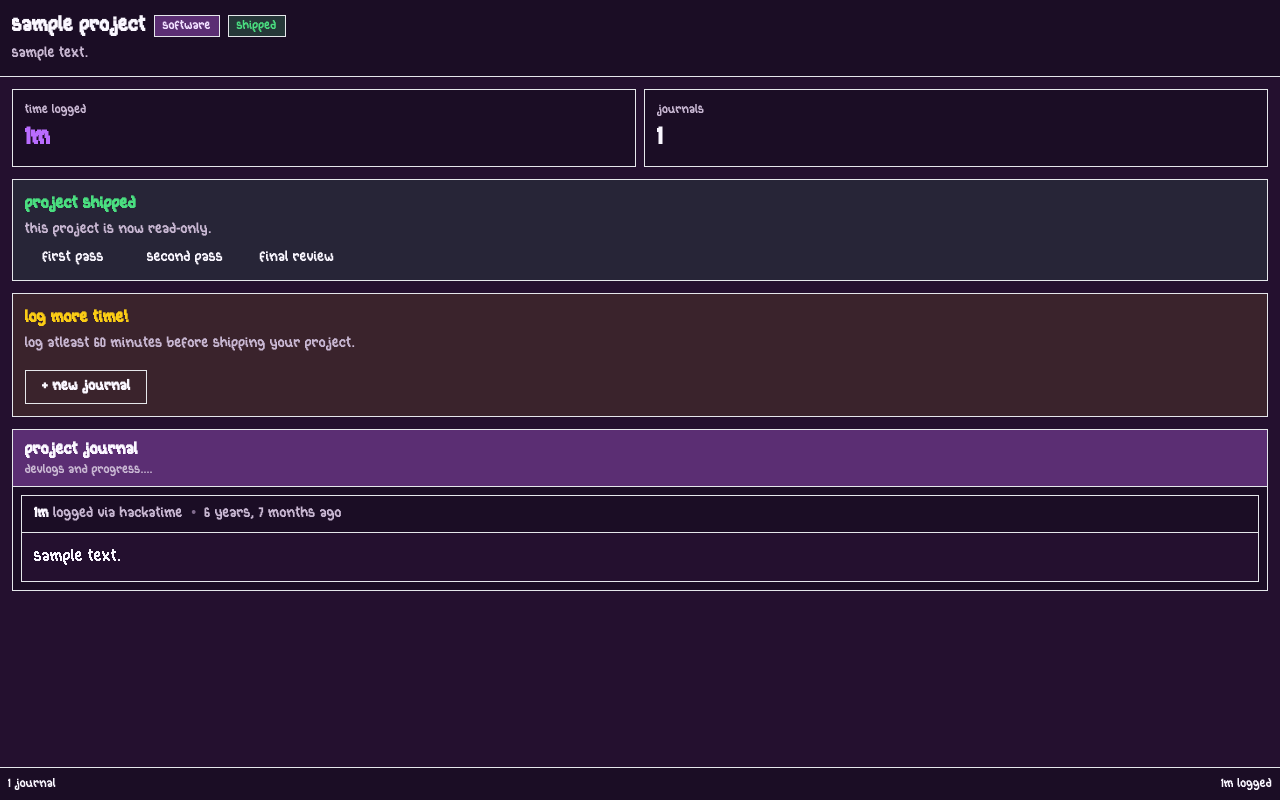
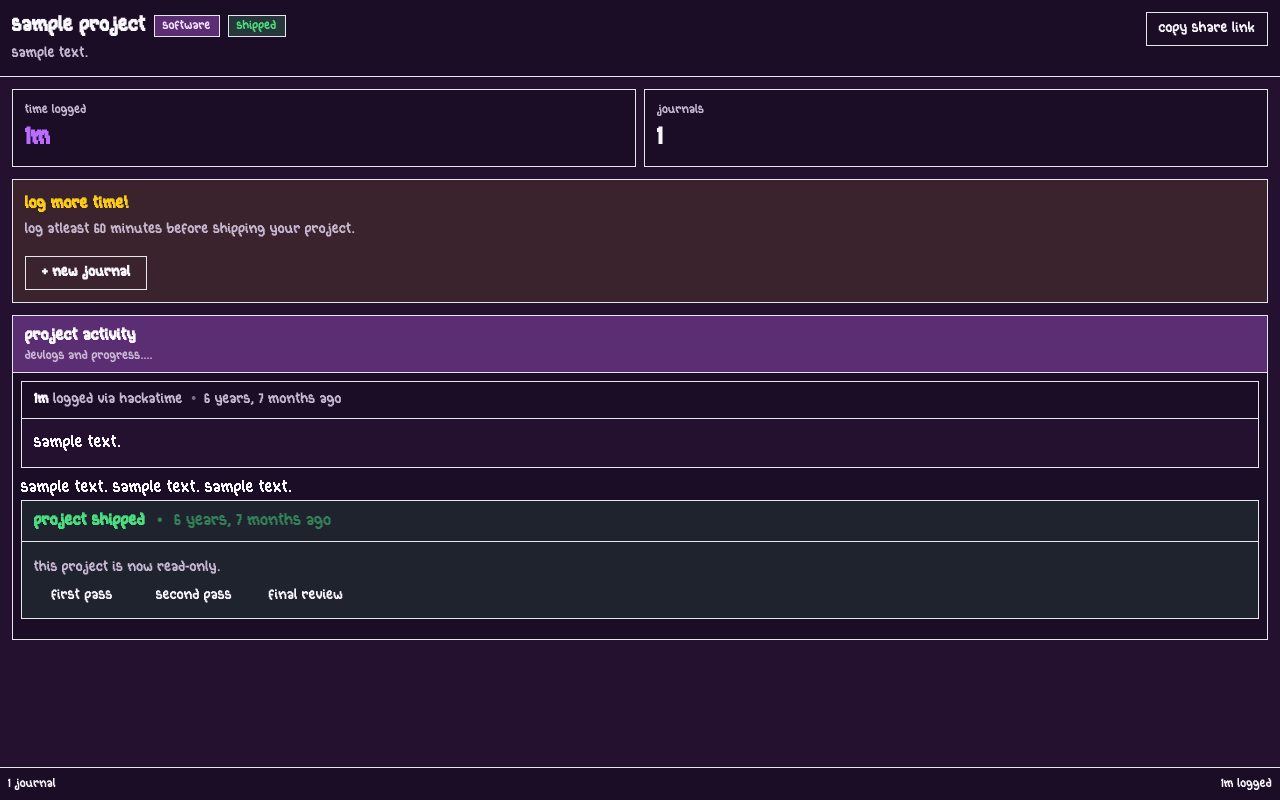
Before and after one commit to Rohan317685/twisted, a Django app: page /dashboard/frame/projects/1/ in a window 1280 px wide. Run offline with Django 5.2, Linux system fonts and the light colour scheme; a user stored in the database is signed in; tables that the repository leaves empty hold one stand-in row (values such as "Sample post"); style sheets or scripts are compiled from the project's sources; parts of the project's set-up code (start-up, migrations or seed data) failed here and were passed over; some libraries are stand-ins or nearby versions.

Commit message:
QoL features

```diff
--- a/twisted/twisted_site/templates/client/projects/detail.html
+++ b/twisted/twisted_site/templates/client/projects/detail.html
@@ -13,7 +13,11 @@
                     </span>
 
                     {% if project.is_shipped %}
-                    <span class="border border-success bg-success/20 px-2 py-0.5 text-xs text-success"> SHIPPED </span>
+                    {% if project.latest_ship.latest_status == 'rejected' %}
+                    <span class="border border-red-600 bg-red-600/20 px-2 py-0.5 text-xs text-red-600"> permanently rejected </span>
+                    {% else %}
+                    <span class="border border-success bg-success/20 px-2 py-0.5 text-xs text-success"> shipped </span>
+                    {% endif %}
                     {% endif %}
                 </div>
 
@@ -23,6 +27,7 @@
             </div>
 
             <div class="flex shrink-0 flex-wrap gap-1">
+                {% if project.user == request.user %}
                 {% if project.repo_url and project.time_logged > 60 %} {% if not project.is_shipped %}
                 <a href="{% url 'fr.projects.ship' project.id %}">
                     <button
@@ -31,7 +36,8 @@
                         ship project
                     </button>
                 </a>
-                {% endif %} {% endif %} {% if not project.is_shipped %}
+                {% endif %} {% endif %}
+                {% if not project.is_shipped %}
                 <a href="{% url 'fr.projects.settings' project.id %}">
                     <button
                         class="border border-border bg-secondary px-3 py-1.5 text-sm text-secondary-foreground hover:bg-primary hover:text-primary-foreground active:translate-y-px"
@@ -40,6 +46,15 @@
                     </button>
                 </a>
                 {% endif %}
+                {% endif %}
+                <button
+                    class="border border-border bg-secondary px-3 py-1.5 text-sm text-secondary-foreground hover:bg-primary hover:text-primary-foreground active:translate-y-px"
+                    data-url="{{ request.scheme }}://{{ request.get_host }}{% url 'dashboard' %}?project={{ project.id }}"
+                    onclick="setTimeout(() => {alert(`copying ${this.dataset.url}`)}); navigator.clipboard.writeText(this.dataset.url)"
+                >
+                    Copy share link
+                </button>
+
             </div>
         </div>
     </div>
@@ -62,28 +77,9 @@
         </div>
 
         {% if project.is_shipped %}
-        <div class="mb-3 border border-success bg-success/10 p-3">
-            <div class="font-bold text-success">Project shipped</div>
+        {% endif %}
 
-            <div class="mt-1 text-sm text-muted-foreground">This project is now read-only.</div>
-
-            <div class="mt-2 flex w-full overflow-auto gap-4 items-center justify-center md:justify-start">
-                <div class="w-24 mb-auto">
-                    <c-project-ship-mark status="{{ project.latest_ship.t1_status }}" />
-                    <p class="text-center w-full text-sm">first pass</p>
-                </div>
-                <div class="w-24 mb-auto">
-                    <c-project-ship-mark status="{{ project.latest_ship.t2_status }}" />
-                    <p class="text-center w-full text-sm">second pass</p>
-                </div>
-                <div class="w-24 mb-auto">
-                    <c-project-ship-mark status="{{ project.latest_ship.final_status }}" />
-                    <p class="text-center w-full text-sm">final review</p>
-                </div>
-            </div>
-        </div>
-        {% endif %} {% if not project.hackatime_project_name and project.project_type != 'hardware' %}
-
+        {% if not project.hackatime_project_name and project.project_type != 'hardware' %}
         <div class="mb-3 border border-warning bg-warning/10 p-3">
             <div class="font-bold text-warning">Hackatime project not linked bru...</div>
 
@@ -98,9 +94,7 @@
                 Open project settings
             </a>
         </div>
-
         {% elif not project.repo_url %}
-
         <div class="mb-3 border border-warning bg-warning/10 p-3">
             <div class="font-bold text-warning">VRO repository not linked</div>
 
@@ -113,7 +107,6 @@
                 Open project settings
             </a>
         </div>
-
         {% elif project.time_logged < 60 %}
         <div class="mb-3 border border-warning bg-warning/10 p-3">
             <div class="font-bold text-warning">log more time!</div>
@@ -134,7 +127,7 @@
                 class="flex flex-wrap items-center justify-between gap-2 border-b border-border bg-secondary px-3 py-2"
             >
                 <div>
-                    <div class="font-bold">Project journal</div>
+                    <div class="font-bold">Project activity</div>
 
                     <div class="text-xs text-muted-foreground">Devlogs and progress....</div>
                 </div>
@@ -150,8 +143,9 @@
             </div>
 
             <div class="p-2">
-                {% for journal in project.journals.all|dictsortreversed:"created_at" %}
-
+                {% for activity_item in journals %}
+                {% if activity_item.content %} {# bad way to check if activity item is a journal #}
+                {% with activity_item as journal %}
                 <article class="mb-2 border border-border bg-background last:mb-0">
                     <div class="flex flex-wrap items-center gap-2 border-b border-border bg-card px-3 py-2">
                         <div class="min-w-0 flex-1 text-sm">
@@ -208,6 +202,53 @@
                         </c-mdpreview>
                     </div>
                 </article>
+                {% endwith %}
+                {% elif activity_item.t1_status %} {# bad way to check if activity item is a ship #}
+                {% with activity_item as ship %}
+                {% if ship.final_status != 'pending' %}
+                <c-ship-message title="final check complete" status="{{ ship.get_final_status_display }}" :time="ship.final_updated_at">
+                    {{ ship.final_message|default:"no message!"|linebreaksbr }}
+                </c-ship-message>
+                {% endif %}
+                {% if ship.t2_status != 'pending' %}
+                <c-ship-message title="second pass complete" status="{{ ship.get_t2_status_display }}" :time="ship.t2_updated_at">
+                    {{ ship.t2_message|default:"no message!"|linebreaksbr }}
+                </c-ship-message>
+                {% endif %}
+                {% if ship.t1_status != 'pending' %}
+                <c-ship-message title="first pass complete" status="{{ ship.get_t1_status_display }}" :time="ship.t1_updated_at">
+                    {{ ship.t1_message|default:"no message!"|linebreaksbr }}
+                </c-ship-message>
+                {% endif %}
+                <div class="mb-3 border border-success bg-success/10">
+                    <div class="p-2 px-3 border-b border-success flex gap-2">
+                        <span class="font-bold text-success">Project shipped</span>
+                        <span class="mx-1 text-success opacity-50"> • </span>
+                        <span class="text-success opacity-50" title="{{ ship.created_at }}">
+                            {{ ship.created_at|naturaltime }}
+                        </span>
+                    </div>
+                    <div class="p-3">
+                        <div class="mt-1 text-sm text-muted-foreground">This project is now read-only.</div>
+
+                        <div class="mt-2 flex w-full overflow-auto gap-4 items-center justify-center md:justify-start">
+                            <div class="w-24 mb-auto">
+                                <c-project-ship-mark status="{{ ship.t1_status }}" />
+                                <p class="text-center w-full text-sm">first pass</p>
+                            </div>
+                            <div class="w-24 mb-auto">
+                                <c-project-ship-mark status="{{ ship.t2_status }}" />
+                                <p class="text-center w-full text-sm">second pass</p>
+                            </div>
+                            <div class="w-24 mb-auto">
+                                <c-project-ship-mark status="{{ ship.final_status }}" />
+                                <p class="text-center w-full text-sm">final review</p>
+                            </div>
+                        </div>
+                    </div>
+                </div>
+                {% endwith %}
+                {% endif %}
 
                 {% empty %}
 
--- a/twisted/twisted_site/templates/cotton/project_ship_mark.html
+++ b/twisted/twisted_site/templates/cotton/project_ship_mark.html
@@ -1,11 +1,11 @@
 {% if status == 'pending' %}
 <div class="mx-auto border flex border-border size-12 mb-2 rounded-full"></div>
 {% elif status == 'approved' %}
-<div class="mx-auto border flex border-border size-12 mb-2 rounded-full bg-green-700">
+<div class="mx-auto border flex border-green-400 size-12 mb-2 rounded-full bg-green-700">
     <c-svg.tick class="size-10 mx-auto my-auto text-green-400" />
 </div>
 {% elif status == 'rejected' or status == 'requested_changes' %}
-<div class="mx-auto border flex border-border size-12 mb-2 rounded-full bg-red-700">
+<div class="mx-auto border flex border-red-400 size-12 mb-2 rounded-full bg-red-700">
     <c-svg.cross class="size-10 mx-auto my-auto text-red-400" />
 </div>
 {% else %}
--- a/twisted/twisted_site/views/client/project.py
+++ b/twisted/twisted_site/views/client/project.py
@@ -1,10 +1,12 @@
 from requests import HTTPError
+from itertools import chain
 from markdown_it.rules_inline import image
 from django.http import JsonResponse
 from django.views import View
 from django.shortcuts import render, redirect
 from ...models import Profile, Project, Journal, ProjectShip
 from ... import hackatime
+
 
 # Create your views here.
 class ProjectDetail(View):
@@ -19,6 +21,12 @@ class ProjectDetail(View):
 
         project = Project.objects.get(id=id)
         context["project"] = project
+
+        journals = project.journals.all()
+        ships = project.ships.all()
+
+        context["journals"] = list(chain(journals, ships))
+        context["journals"].sort(key=lambda x: x.created_at, reverse=True)
 
         if project.user == request.user:
             context["owner"] = True
@@ -43,7 +51,7 @@ class ProjectSettings(View):
         context["project"] = project
 
         if project.is_shipped():
-            return redirect('fr.projects.detail', id)
+            return redirect("fr.projects.detail", id)
 
         if project.user != request.user:
             return redirect("dashboard")
@@ -56,7 +64,7 @@ class ProjectSettings(View):
                 profile.hackatime_access_token
             )
         except HTTPError:
-            context['hackatime_projects'] = []
+            context["hackatime_projects"] = []
 
         return render(
             request,
@@ -73,7 +81,7 @@ class ProjectSettings(View):
             return redirect("dashboard")
 
         if project.is_shipped():
-            return redirect('fr.projects.detail', id)
+            return redirect("fr.projects.detail", id)
 
         project.project_name = request.POST["name"]
         project.project_description = request.POST["description"]
@@ -83,36 +91,40 @@ class ProjectSettings(View):
         project.save()
         return redirect("fr.projects.detail", project.id)
 
+
 class SubmitProject(View):
     def get(self, request, id, context={}):
         if self.request.user.is_anonymous:
-            return redirect('homepage')
+            return redirect("homepage")
 
         project = Project.objects.get(id=id)
         if project.user != request.user:
-            return redirect('dashboard')
+            return redirect("dashboard")
 
         if not project.user.profile.ysws_eligible:
-            context["info"] = "You are not YSWS eligible yet! Please get IDVd! Get help with it at #identity-help! (if you think this is a mistake, please ask in #twisted-help)"
+            context["info"] = (
+                "You are not YSWS eligible yet! Please get IDVd! Get help with it at #identity-help! (if you think this is a mistake, please ask in #twisted-help)"
+            )
 
-
-        context['project'] = project
-        return render(request, 'client/projects/ship.html', context)
+        context["project"] = project
+        return render(request, "client/projects/ship.html", context)
 
     def post(self, request, id, context={}):
         if self.request.user.is_anonymous:
-            return redirect('homepage')
+            return redirect("homepage")
 
         project = Project.objects.get(id=id)
         if project.user != request.user:
-            return redirect('dashboard')
+            return redirect('fr.project.detail', project.id)
 
         if project.is_shipped():
-            return self.get(request, id, context={"info": "silly! you have already shipped."})
+            return self.get(
+                request, id, context={"info": "silly! you have already shipped."}
+            )
 
         if not project.user.profile.ysws_eligible:
             return self.get(request, id)
 
         ship = ProjectShip(project=project)
         ship.save()
-        return self.get(request, id, context={'success': True})
+        return redirect('fr.project.detail', project.id)
```
Also changed, not shown: twisted/twisted_site/models.py (+4 -4 lines), twisted/twisted_site/templates/client/dashboard.html (+15 -5 lines), twisted/twisted_site/templates/client/projects/ship.html (+5 -6 lines), twisted/twisted_site/templates/cotton/ship_message.html (added, +18 -0 lines), twisted/twisted_site/views/client/auth.py (+55 -34 lines), twisted/twisted_site/views/client/dashboard.py (+17 -3 lines).
